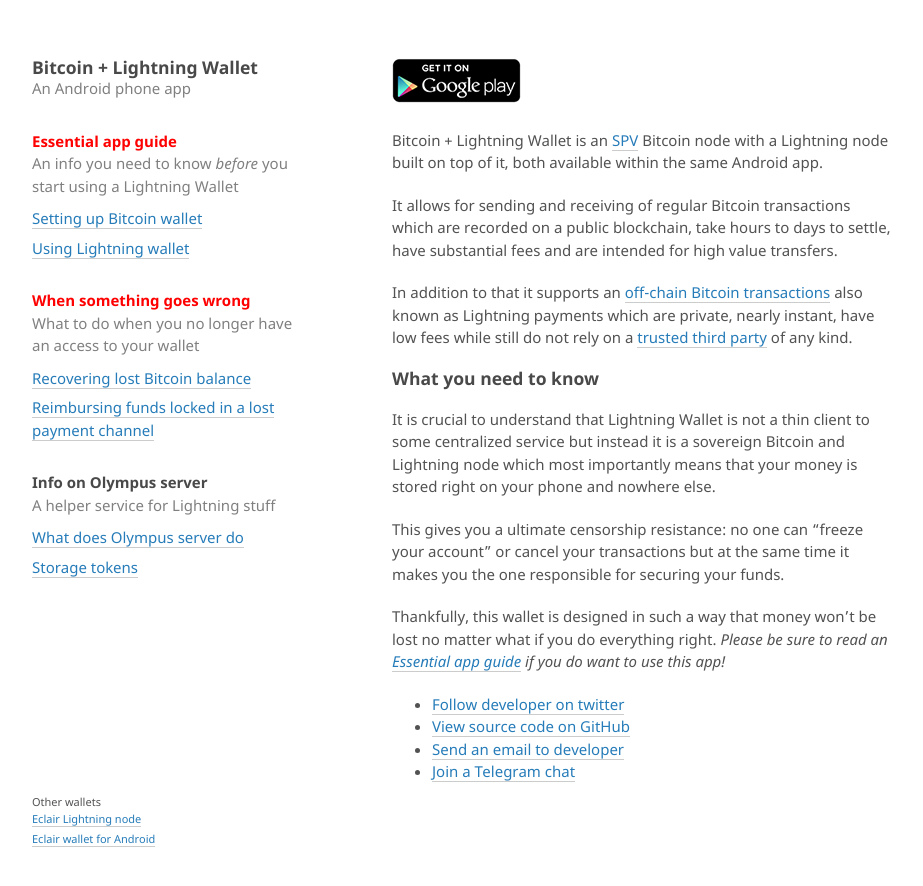
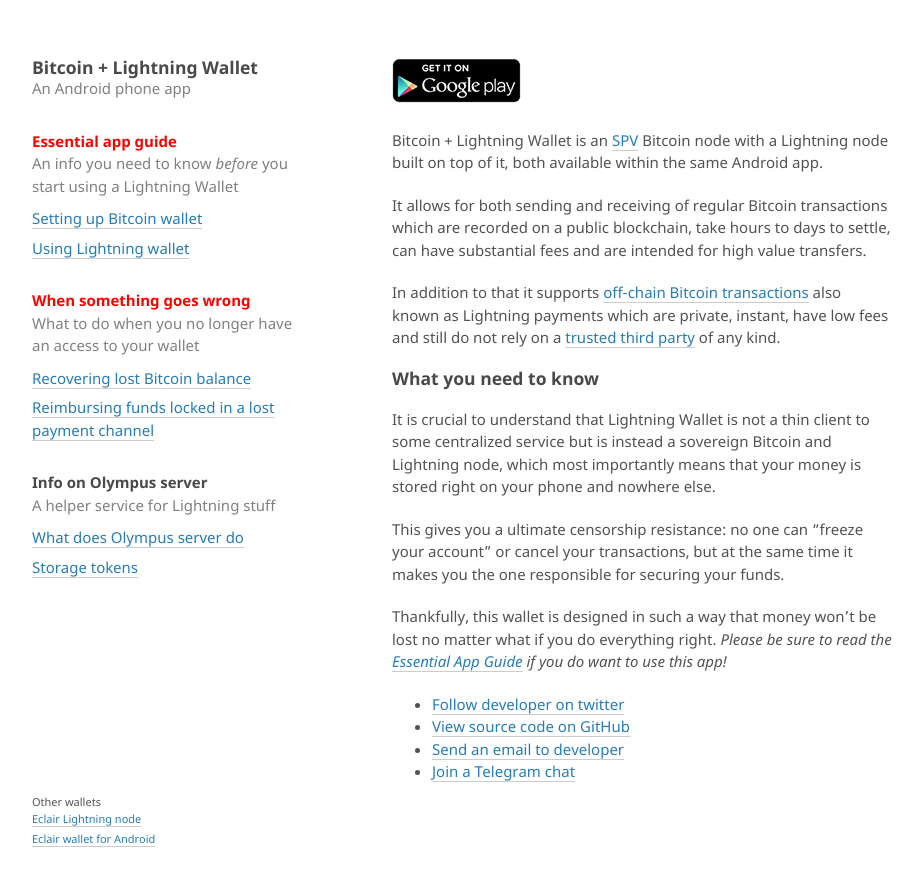
Before and after one commit to takaya-imai/lnwallet-site, a Jekyll site: the page built from index.md, in a window 1280 px wide. Shown: the top 886 px of the page, without its empty margins (178-1101 px from the left). Built offline with Jekyll 4.4.1, drawn with Linux system fonts in a browser that asks for light colours.

Commit message:
Fixed grammar and reworded parts of homepage

```diff
--- a/index.md
+++ b/index.md
@@ -6,17 +6,17 @@ layout: default
 
 Bitcoin + Lightning Wallet is an [SPV](https://en.bitcoin.it/wiki/Scalability#Simplified_payment_verification) Bitcoin node with a Lightning node built on top of it, both available within the same Android app.
 
-It allows for sending and receiving of regular Bitcoin transactions which are recorded on a public blockchain, take hours to days to settle, have substantial fees and are intended for high value transfers.
+It allows for both sending and receiving of regular Bitcoin transactions which are recorded on a public blockchain, take hours to days to settle, can have substantial fees and are intended for high value transfers.
 
-In addition to that it supports an [off-chain Bitcoin transactions](https://en.bitcoin.it/wiki/Off-Chain_Transactions) also known as Lightning payments which are private, nearly instant, have low fees while still do not rely on a [trusted third party](http://nakamotoinstitute.org/trusted-third-parties/) of any kind.
+In addition to that it supports [off-chain Bitcoin transactions](https://en.bitcoin.it/wiki/Off-Chain_Transactions) also known as Lightning payments which are private, instant, have low fees and still do not rely on a [trusted third party](http://nakamotoinstitute.org/trusted-third-parties/) of any kind.
 
 ### [](#what-you-need-to-know)What you need to know
 
-It is crucial to understand that Lightning Wallet is not a thin client to some centralized service but instead it is a sovereign Bitcoin and Lightning node which most importantly means that your money is stored right on your phone and nowhere else.
+It is crucial to understand that Lightning Wallet is not a thin client to some centralized service but is instead a sovereign Bitcoin and Lightning node, which most importantly means that your money is stored right on your phone and nowhere else.
 
-This gives you a ultimate censorship resistance: no one can "freeze your account" or cancel your transactions but at the same time it makes you the one responsible for securing your funds.
+This gives you a ultimate censorship resistance: no one can "freeze your account" or cancel your transactions, but at the same time it makes you the one responsible for securing your funds.
 
-Thankfully, this wallet is designed in such a way that money won't be lost no matter what if you do everything right. *Please be sure to read an [Essential app guide](setting-up-bitcoin-wallet.html#setting-up-bitcoin-wallet) if you do want to use this app!*
+Thankfully, this wallet is designed in such a way that money won't be lost no matter what if you do everything right. *Please be sure to read the [Essential App Guide](setting-up-bitcoin-wallet.html#setting-up-bitcoin-wallet) if you do want to use this app!*
 
 - [Follow developer on twitter](https://twitter.com/akumaigorodski)
 - [View source code on GitHub](https://github.com/btcontract/lnwallet)
```
